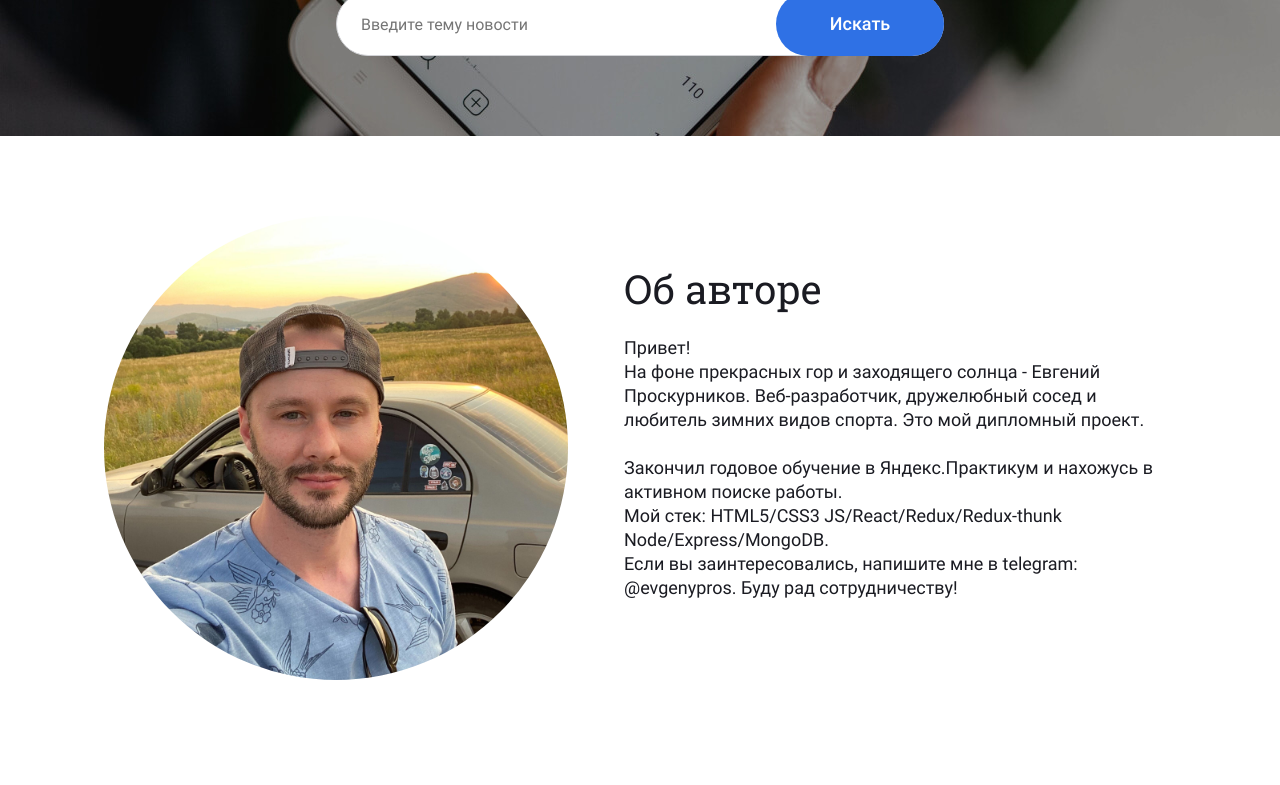
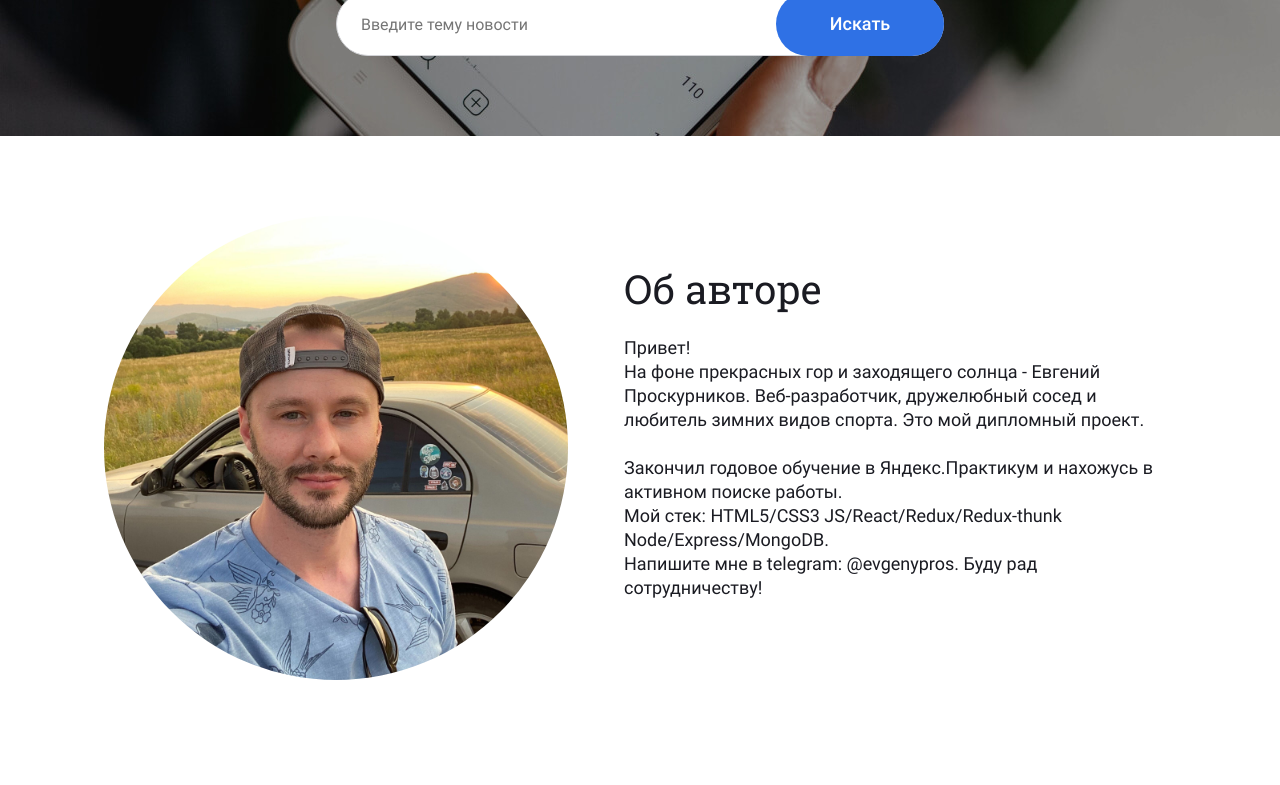
Before and after one commit to Evgeny-Proskurnikov/news-explorer-frontend, a React (Create React App) app: page / in a window 1280 px wide. Shown: the part 441-1226 px from the top of the page. Built offline with nearby package versions, Linux system fonts and the light colour scheme.

Commit message:
fix domain

```diff
--- a/src/components/About/About.js
+++ b/src/components/About/About.js
@@ -16,7 +16,7 @@ function About() {
         <p className='about__description'>
           Закончил годовое обучение в Яндекс.Практикум и нахожусь в активном поиске работы.<br/>
           Мой стек: HTML5/CSS3 JS/React/Redux/Redux-thunk Node/Express/MongoDB.<br/>
-          Если вы заинтересовались, напишите мне в telegram: @evgenypros.
+          Напишите мне в telegram: @evgenypros.
           Буду рад сотрудничеству!
         </p>
       </div>
--- a/src/utils/api.js
+++ b/src/utils/api.js
@@ -54,7 +54,7 @@ export class Api {
 }
 
 const apiRequest = new Api({
-  url: 'https://api.nexplorer.evpro.students.nomoreparties.xyz',
+  url: 'https://api.newsexplorer.evpro.students.nomoredomains.rocks',
 })
 
 export default apiRequest;
--- a/src/utils/auth.js
+++ b/src/utils/auth.js
@@ -1,4 +1,4 @@
-export const BASE_URL = 'https://api.nexplorer.evpro.students.nomoreparties.xyz';
+export const BASE_URL = 'https://api.newsexplorer.evpro.students.nomoredomains.rocks';
 
 export const register = (data) => {
   return fetch(`${BASE_URL}/signup`, {
```
Also changed, not shown: 1 other file (tests, documents, lock files or other folders).
